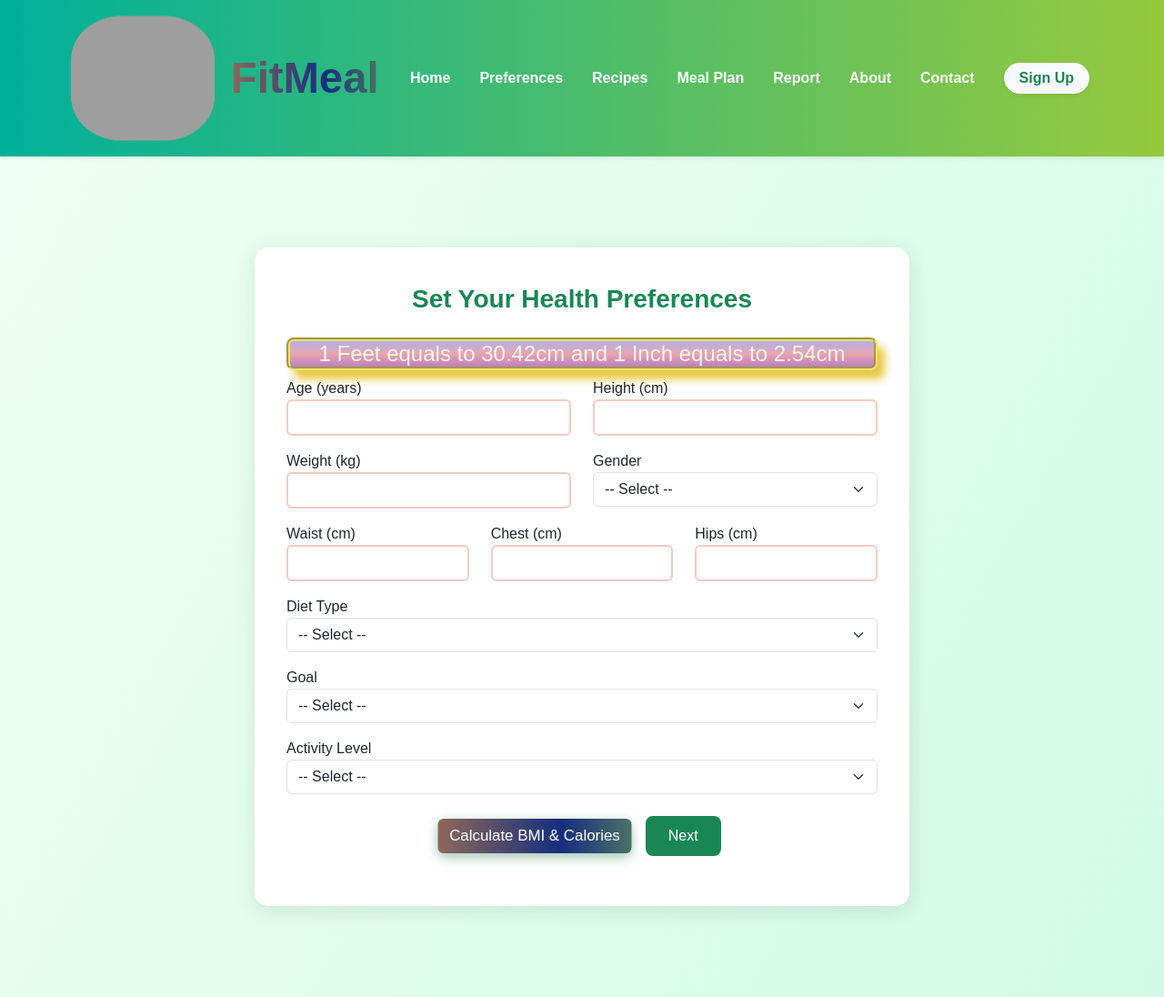
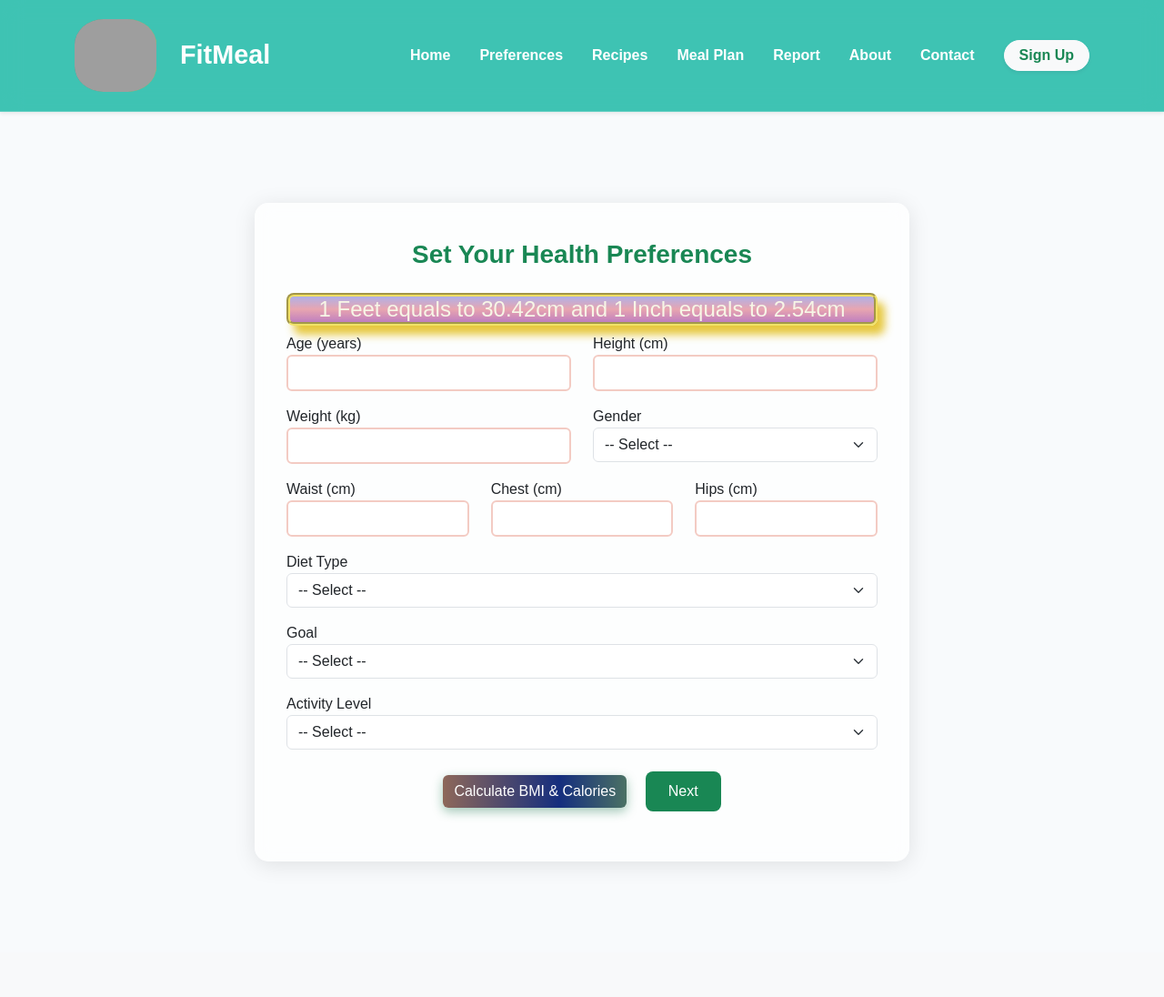
Before and after one commit to Shilpy-Pal/FITMEAL, a Flask app: page /preferences in a window 1280 px wide. Shown: the whole page at 91% size. After the commit the page ends 951 px from the top, so only its background shows below. Run offline with Flask 3, Linux system fonts and the light colour scheme; grey boxes are pictures that could not be loaded.

Commit message:
change background image of home.html and preferences.html

```diff
--- a/templates/preferences.html
+++ b/templates/preferences.html
@@ -9,10 +9,20 @@
       rel="stylesheet"
     />
     <style>
-          body { background: linear-gradient(120deg, #f0fff4, hsl(149, 80%, 90%)); font-family: 'Poppins', sans-serif; }
-          .form-section { background:#fff; border-radius:15px; box-shadow:0 4px 25px rgba(0,0,0,0.1); padding:40px 35px; max-width:720px; margin:100px auto; transition:0.3s ease;}
+          body {background: #f8fafc;
+      font-family: 'Poppins', sans-serif;
+      scroll-behavior: smooth;}
+          .form-section { background: rgba(255,255,255,0.7);
+      backdrop-filter: blur(10px); border-radius:15px; box-shadow:0 4px 25px rgba(0,0,0,0.1); padding:40px 35px; max-width:720px; margin:100px auto; transition:0.3s ease;}
           .form-section h3 { color:#198754; font-weight:600; margin-bottom:25px; text-align:center; }
-          .btn-primary { background-color:#198754; border:none; padding:10px 25px; font-weight:500; border-radius:8px; }
+          .btn-primary {
+                background-color:#198754;
+                border:none;
+                padding:10px 25px;
+                font-weight:500;
+                border-radius:8px;
+
+              }
           .btn-primary:hover { background-color:#157347; }
           #result { color:#157347; font-weight:500; margin-top:15px; text-align:center; }
           .cal-box{
@@ -21,19 +31,17 @@
       }
 
       /* BRAND NAME */
+   .navbar {
+  backdrop-filter: blur(12px);
+  background: rgba(0, 176, 155, 0.75) !important;
+  border-bottom: 1px solid rgba(255,255,255,0.2);
+}
         #Brandname {
-  font-size: 2.8rem;
-  font-weight: 900;
-  background: linear-gradient(90deg, #972b89c7, #d38945, #152e7e, #a8e637);
-  background-size: 300% 300%;
-  -webkit-background-clip: text;
-  background-clip: text;
-  -webkit-text-fill-color: transparent;
-  animation: navbarFlow 3s ease infinite;
-  text-shadow:
-    3px 4px 7px rgba(241, 241, 219, 0.8),
+  font-size: 1.8rem;
+  font-weight: 800;
+  color: white;
+  text-shadow: none;
 
-  filter: drop-shadow(0 0 10 rgba(0,0,0,0.3));
 }
 
 @keyframes navbarFlow {
@@ -90,32 +98,31 @@
    transform: perspective(300px) rotateY(10deg) scale(1.1);
 }
  .navbar-brand img {
-  width: 150px;
-  height: 130px;
+      width: 90px;
+      height: 80px;
       border-radius: 35%;
       margin-right: 10px;
       background: linear-gradient(90deg, #00b09b, #96c93d, #00d4aa, #a8e637);
       background-size: 300% 300%;
-  animation: navbarFlow 3s ease infinite;
-  filter: drop-shadow(2px 2px 4px rgba(0, 0, 0, 0.3));
-  -webkit-mask-image: linear-gradient(#fff 0 0); /* for WebKit to apply background clip */
-  mask-image: linear-gradient(#fff 0 0);
-  transform-origin:center;
+
+
       transition:transform 0.3s ease;
     }
+    .navbar-brand img:hover {
+   transform: perspective(300px) rotateY(10deg) scale(1.1);
+}
 
-/* Use the same keyframes */
-@keyframes navbarFlow {
-  0% { background-position: 0% 50%;
-      transform: scale(1);
+@keyframes move {
+  from {
+    top: 0;
+    left: 0;
   }
-  50% { background-position: 100% 50%;
-         transform: scale(1.08);
-  }
-  100% { background-position: 0% 50%;
-         transform: scale(1);
+  to {
+    top: 0;
+    left: 100%;
   }
 }
+
 /*new line added*/
   .btn-outline-success {
   position: relative;
```
Also changed, not shown: templates/home.html (+11 -5 lines), static/images/Healthy-Meal-Prep-Bowls-FI.jpg (added). Lines whose indentation alone changed are shown as unchanged.
